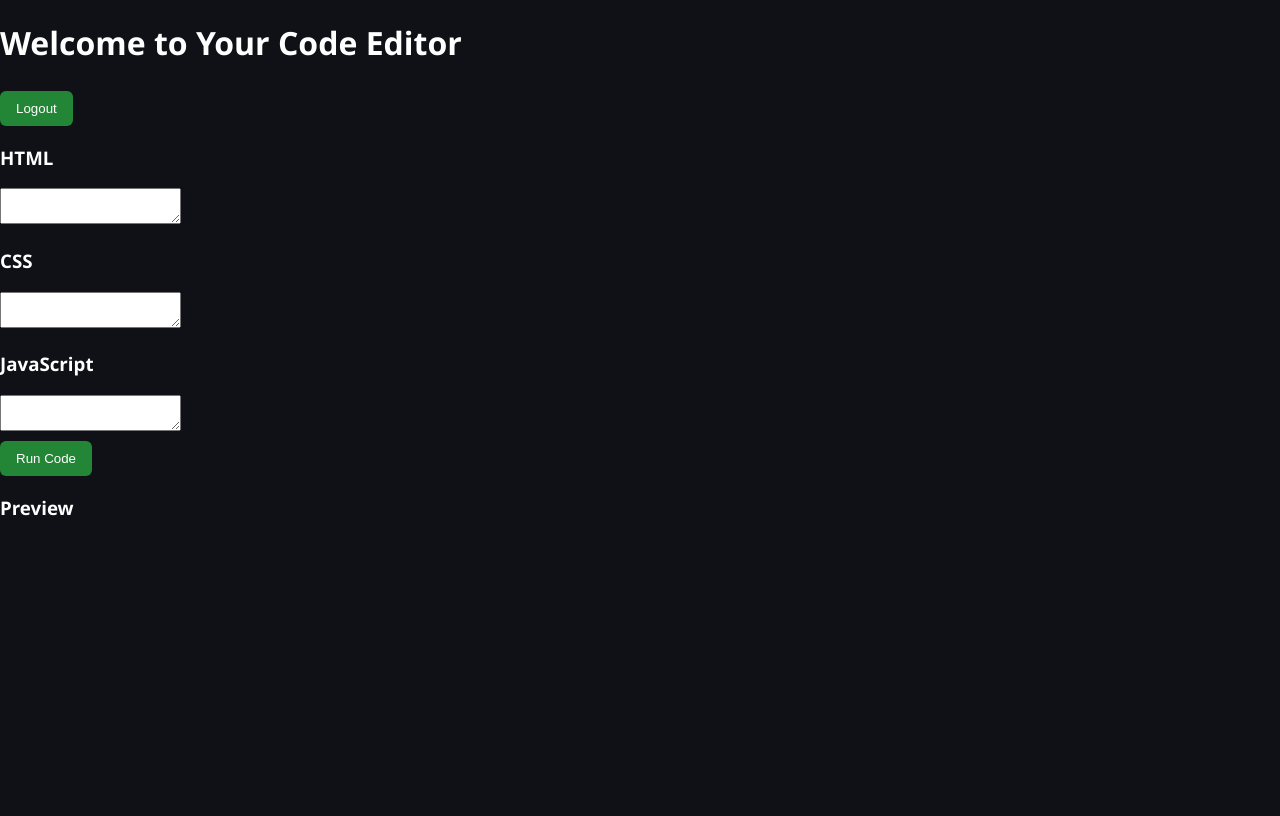
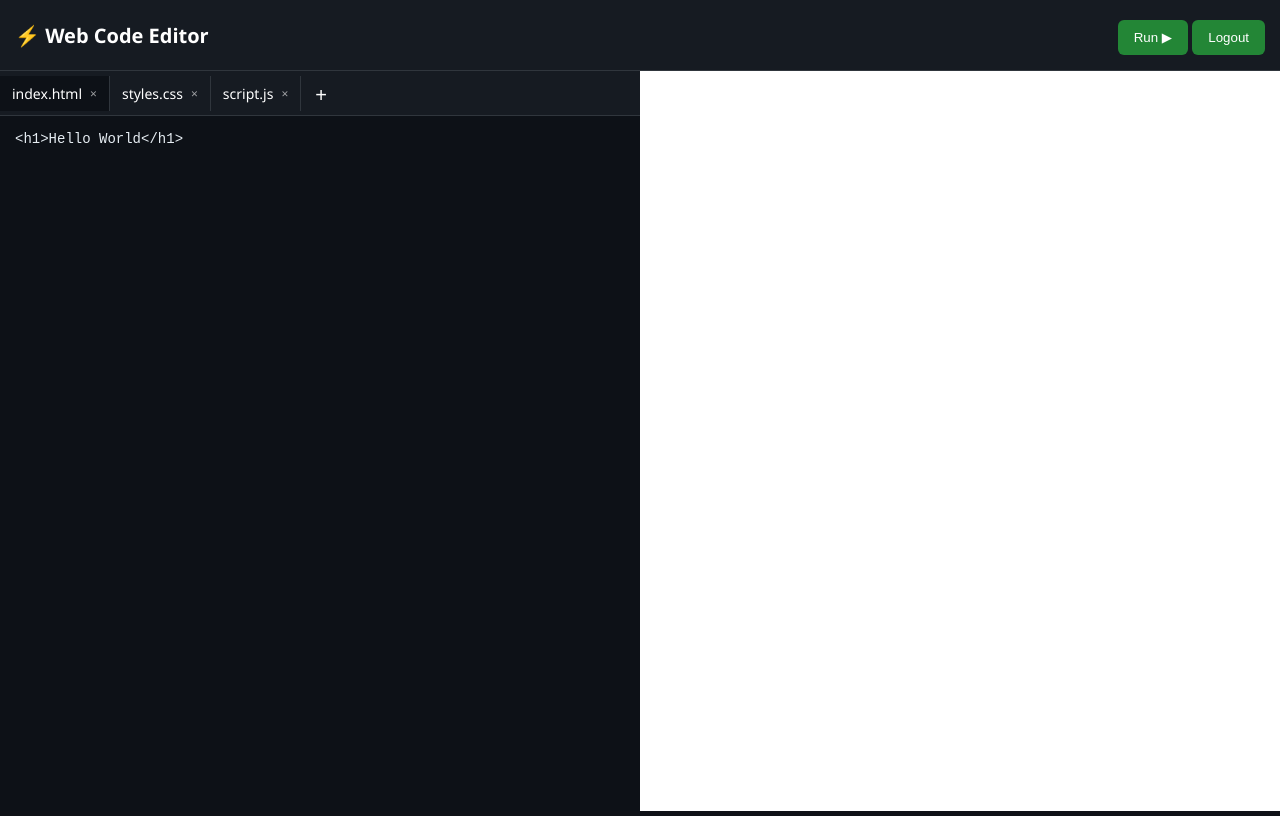
Before and after one commit to LEBRONGOAT2323/HTML-editor, a plain HTML site: page code-editor-app/dashboard.html in a window 1280 px wide. Drawn offline with Linux system fonts and the light colour scheme; sample sign-in values are in the browser's storage.

Commit message:
Update dashboard.html

```diff
--- a/code-editor-app/dashboard.html
+++ b/code-editor-app/dashboard.html
@@ -1,36 +1,60 @@
 <!DOCTYPE html>
-<html lang="en">
+<html>
 <head>
-  <meta charset="UTF-8">
-  <title>Mini Code Editor</title>
+<title>Code Editor</title>
 <link rel="stylesheet" href="styles.css">
 </head>
+
 <body>
-  <div class="container">
-    <h1>Welcome to Your Code Editor</h1>
+
+<div class="topbar">
+<div class="logo">⚡ Web Code Editor</div>
+
+<div>
+<button onclick="runCode()">Run ▶</button>
 <button onclick="logout()">Logout</button>
-
-    <div class="editor-container">
-      <div>
-        <h3>HTML</h3>
-        <textarea id="html-code"></textarea>
-      </div>
-      <div>
-        <h3>CSS</h3>
-        <textarea id="css-code"></textarea>
-      </div>
-      <div>
-        <h3>JavaScript</h3>
-        <textarea id="js-code"></textarea>
 </div>
 </div>
 
-    <button onclick="runCode()">Run Code</button>
+<div class="editor-layout">
 
-    <h3>Preview</h3>
+<div class="editor-panel">
+
+<div class="file-bar" id="fileBar">
+
+<div class="file-tab active" onclick="openFile('index.html')" oncontextmenu="showMenu(event,'index.html')">
+index.html
+</div>
+
+<div class="file-tab" onclick="openFile('styles.css')" oncontextmenu="showMenu(event,'styles.css')">
+styles.css
+</div>
+
+<div class="file-tab" onclick="openFile('script.js')" oncontextmenu="showMenu(event,'script.js')">
+script.js
+</div>
+
+<button class="new-file" id="newFileBtn" onclick="createFile()">+</button>
+
+</div>
+
+<!-- Right click menu -->
+<div id="contextMenu" class="context-menu">
+<div onclick="renameFile()">Rename</div>
+<div onclick="deleteFile()">Delete</div>
+</div>
+
+<textarea id="code-editor"></textarea>
+
+</div>
+
+<div class="preview">
 <iframe id="preview"></iframe>
 </div>
 
+</div>
+
 <script src="editor.js"></script>
+
 </body>
 </html>
```
Lines whose indentation alone changed are shown as unchanged.
